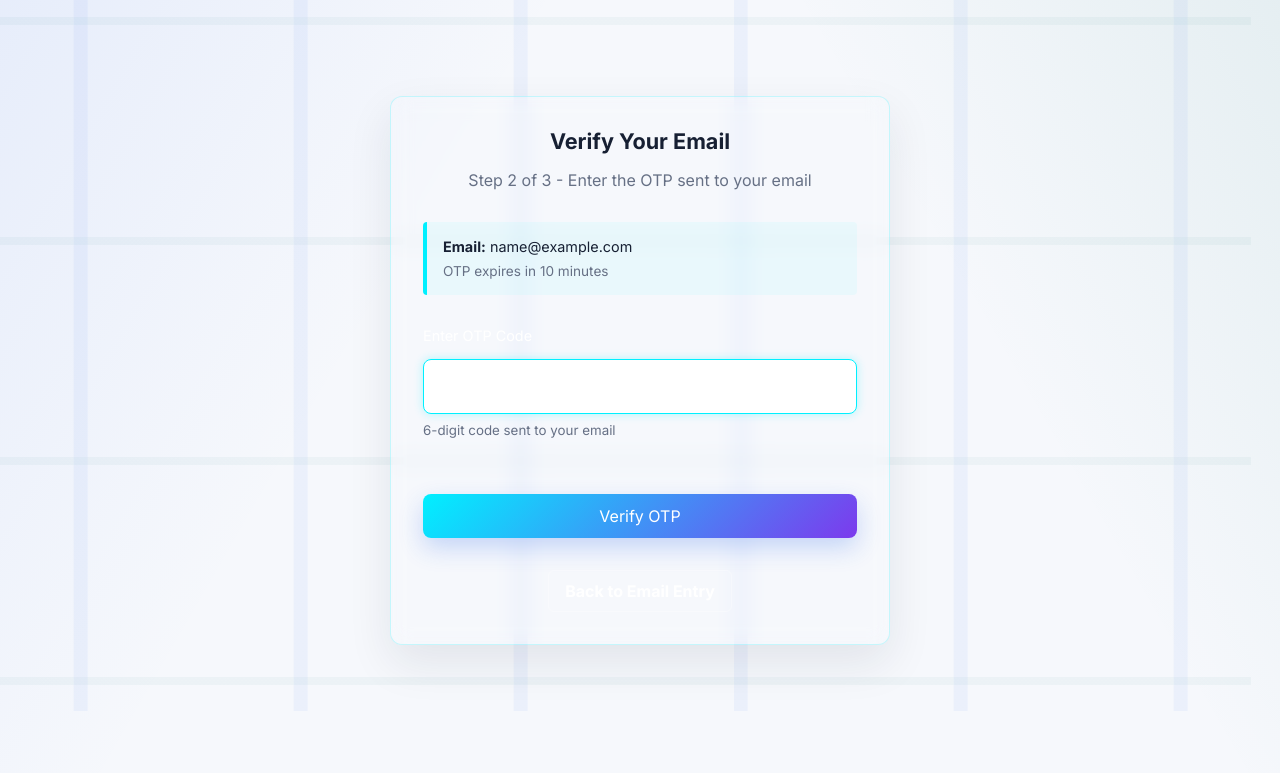
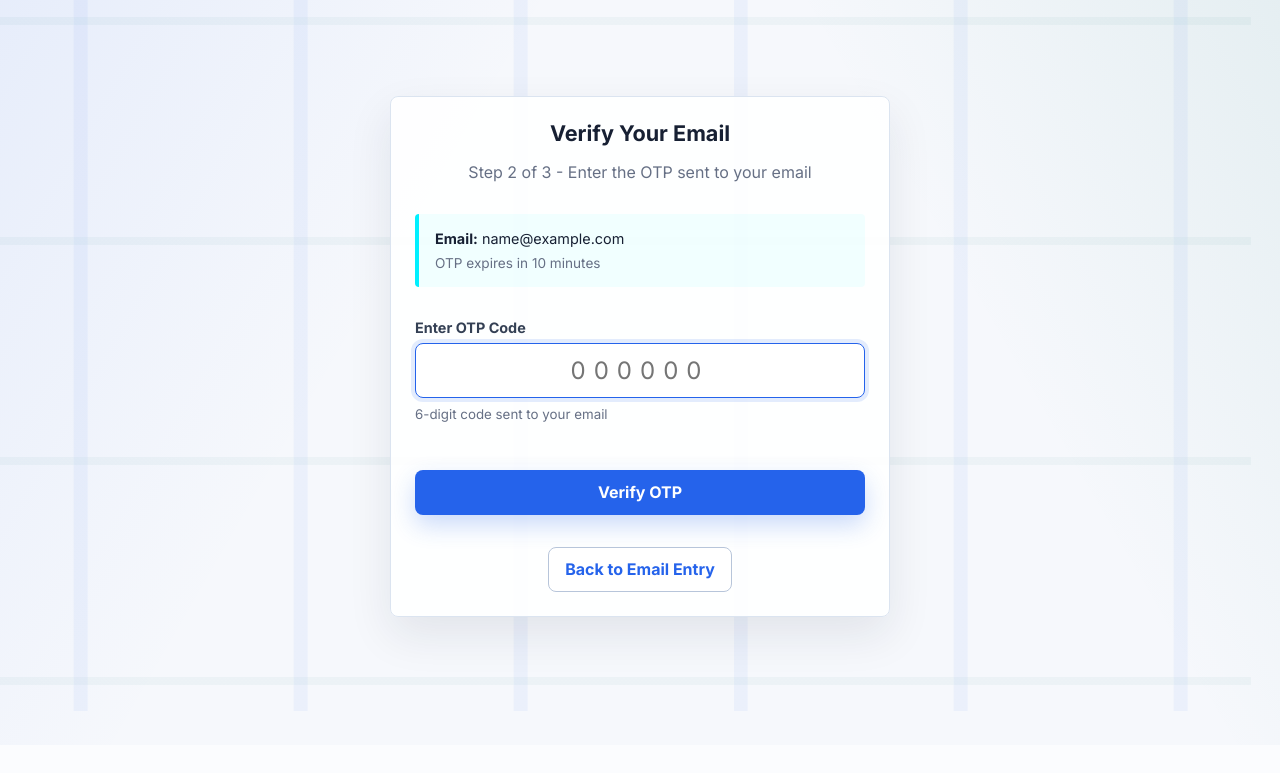
Before and after one commit to siddheshasati/CareerNeuron-Pro, a Django app: template portal/templates/portal/verify_otp.html in a window 1280 px wide. Shown: the part 67-840 px from the top of the page. After the commit the page ends 778 px from the top, so only its background shows below. Run offline with Django 4.2, Linux system fonts and the light colour scheme; the template is opened without the code that fills it: most values are stand-ins (such as "Sample title", 1, 10 or a date in 2020).

Commit message:
Fix UI issue: remove local styles in verify_otp.html so input text color is visible and matches theme

```diff
--- a/portal/templates/portal/verify_otp.html
+++ b/portal/templates/portal/verify_otp.html
@@ -27,66 +27,10 @@
 
     <div style="text-align: center; margin-top: 2rem;">
         <form method="GET" action="{% url 'portal:register' %}" style="display: inline;">
-            <button type="submit" class="btn btn-secondary" style="background: transparent; border: 1px solid rgba(255, 255, 255, 0.3); color: #fff; padding: 0.5rem 1rem; border-radius: 6px; cursor: pointer;">
+            <button type="submit" class="btn btn-secondary">
                 Back to Email Entry
             </button>
         </form>
     </div>
 </div>
-
-<style>
-.btn-primary {
-    background: linear-gradient(135deg, #00f0ff 0%, #7c3aed 100%);
-    color: #fff;
-    border: none;
-    padding: 0.75rem 1.5rem;
-    border-radius: 8px;
-    font-weight: 500;
-    cursor: pointer;
-    transition: all 0.3s ease;
-}
-
-.btn-primary:hover {
-    transform: translateY(-2px);
-    box-shadow: 0 8px 20px rgba(0, 240, 255, 0.3);
-}
-
-.form-control {
-    background: rgba(255, 255, 255, 0.05);
-    border: 1px solid rgba(0, 240, 255, 0.3);
-    padding: 0.75rem;
-    border-radius: 8px;
-    color: #fff;
-    font-size: 1rem;
-}
-
-.form-control:focus {
-    outline: none;
-    border-color: #00f0ff;
-    box-shadow: 0 0 10px rgba(0, 240, 255, 0.3);
-}
-
-.form-control::placeholder {
-    color: rgba(255, 255, 255, 0.5);
-}
-
-.form-group {
-    margin-bottom: 1.5rem;
-}
-
-.form-group label {
-    display: block;
-    margin-bottom: 0.5rem;
-    color: #fff;
-    font-weight: 500;
-}
-
-.glass-panel {
-    background: rgba(255, 255, 255, 0.05);
-    backdrop-filter: blur(10px);
-    border: 1px solid rgba(0, 240, 255, 0.2);
-    border-radius: 12px;
-    padding: 2rem;
-}
-</style>
 {% endblock %}
```
